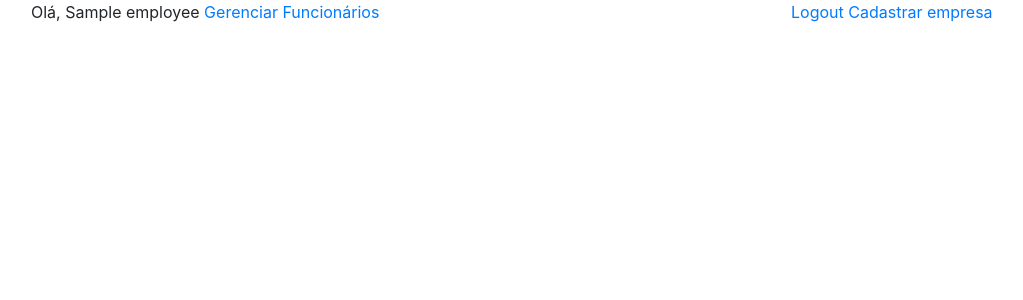
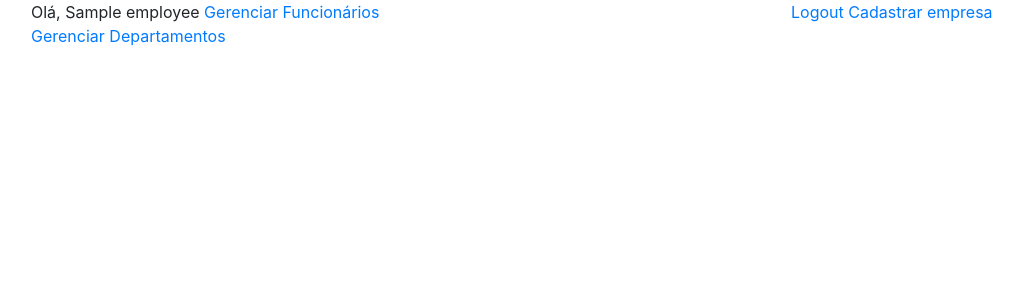
Before and after one commit to jhonataneduardo/project-grh, a Django app: template src/apps/base/templates/base/index.html in a window 1280 px wide. Shown: the top 300 px of the page, without its empty margins (54-1077 px from the left). Run offline with Django 3.2, Linux system fonts and the light colour scheme; the template is opened without the code that fills it: most values are stand-ins (such as "Sample title", 1, 10 or a date in 2020); some libraries are stand-ins or nearby versions.

Commit message:
Adjustment item in menu

```diff
--- a/src/apps/base/templates/base/index.html
+++ b/src/apps/base/templates/base/index.html
@@ -5,6 +5,7 @@
         <div class="col">
             Olá, {{ usuario.employee.name }}
             <a href="{% url 'employees_list' %}">Gerenciar Funcionários</a>
+            <a href="{% url 'departments_list' %}">Gerenciar Departamentos</a>
         </div>
         <div class="col">
         </div>
```
